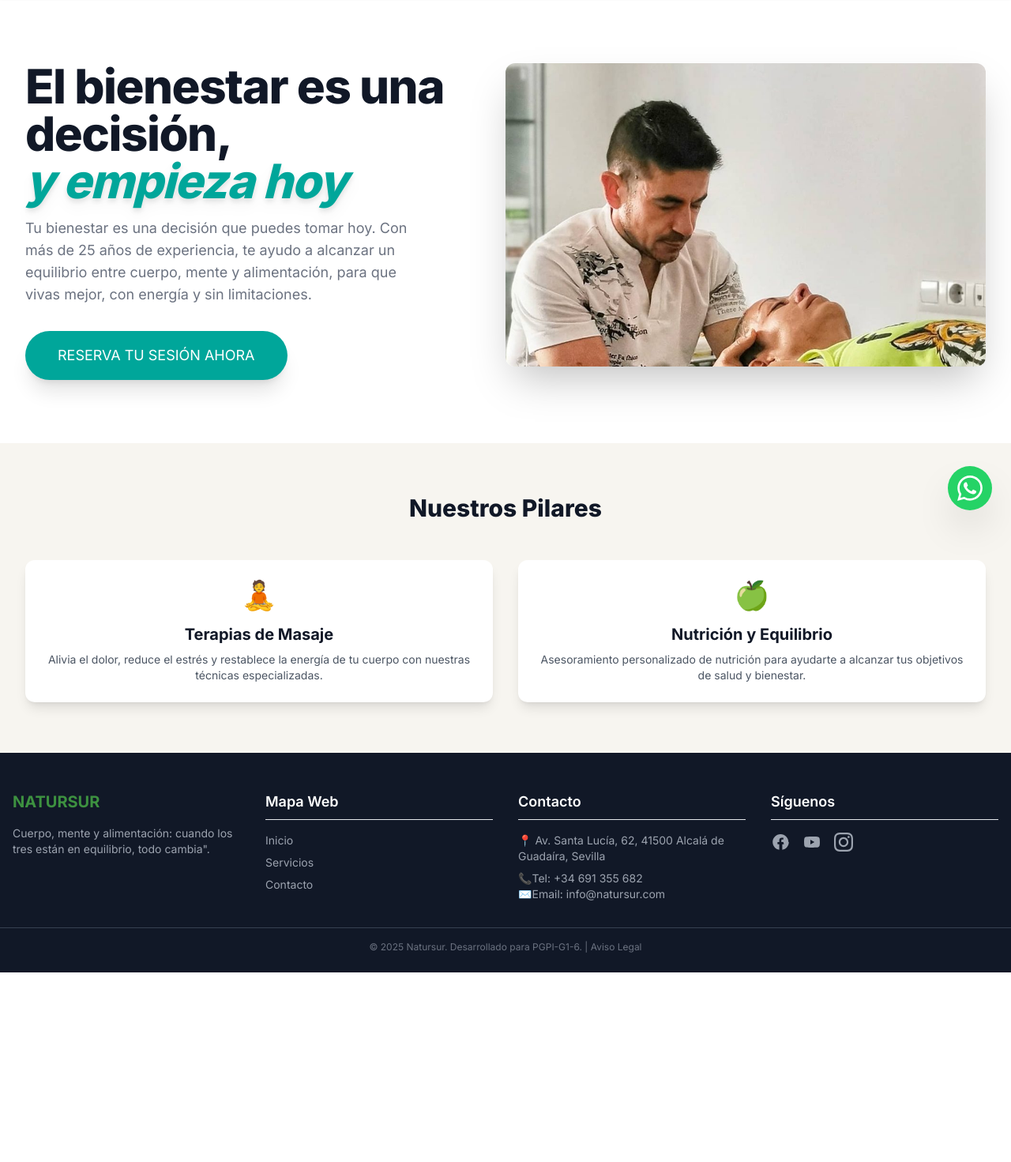
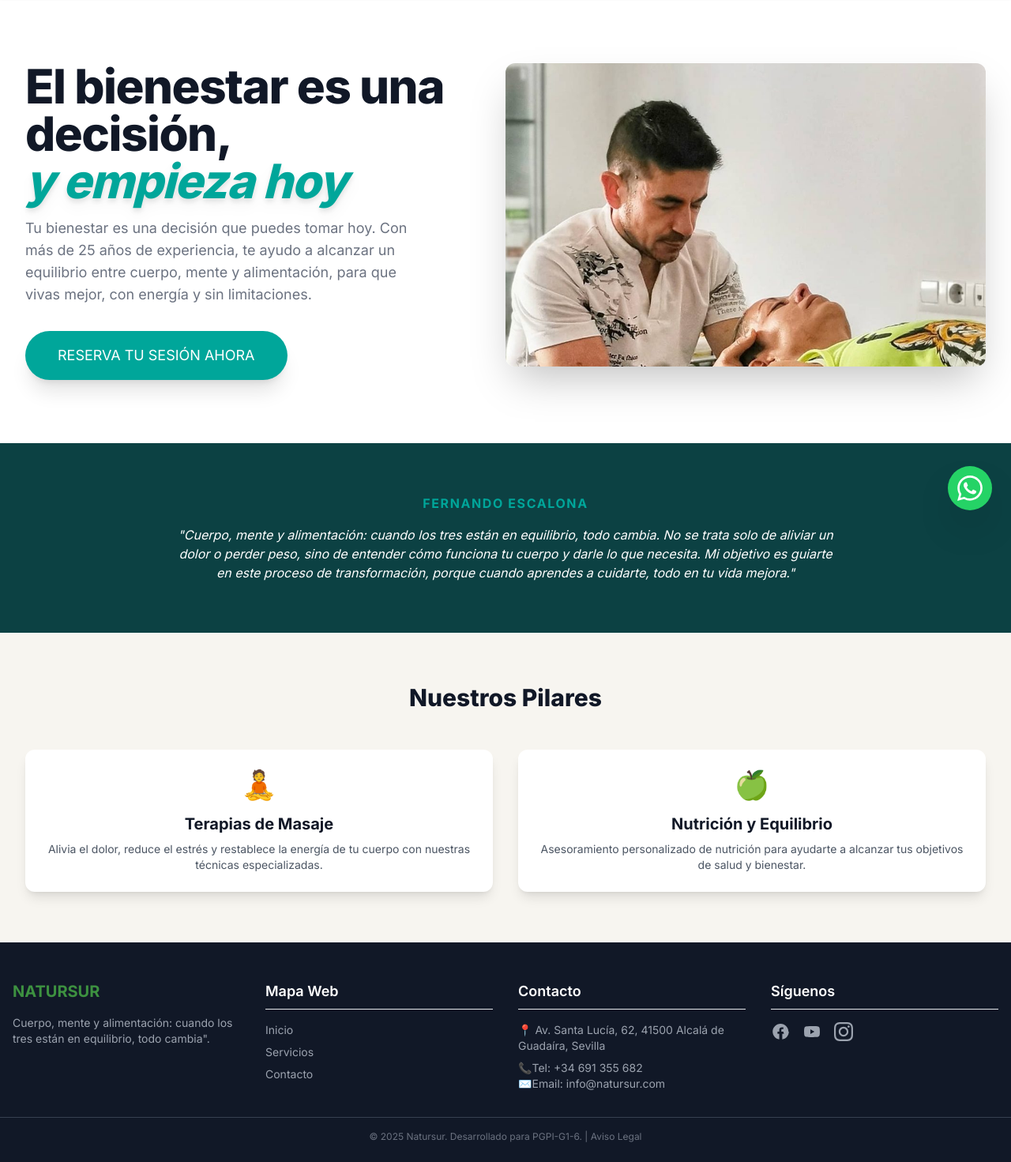
Before and after one commit to MartaRecio/PGPI-G1-6-Natursur, a Django app: page / in a window 1280 px wide. Shown: the part 130-1601 px from the top of the page at 79% size. Before the commit the page ends 1361 px from the top, so only its background shows below. Run offline with Django 5.2, Linux system fonts and the light colour scheme; some libraries are stand-ins or nearby versions.

Commit message:
Nuevos cambios de diseño

```diff
--- a/natursur/home/templates/base.html
+++ b/natursur/home/templates/base.html
@@ -15,10 +15,12 @@
             --color-light-background: #F7F5F0;
             --color-button-turquesa: #00A69A; /* Color del botón "RESERVA TU CITA" */
             --color-text-dark: #333333;
+            --color-dark-teal: #0c4143;
         }
         .bg-button-turquesa { background-color: var(--color-button-turquesa); }
         .text-corporate-green { color: var(--color-corporate-green); }
         .text-button-turquesa { color: var(--color-button-turquesa); }
+        .bg-dark-teal { background-color: var(--color-dark-teal); }
 
         body {
             font-family: 'Inter', sans-serif;
@@ -150,15 +152,15 @@
                 <h4 class="text-lg font-semibold mb-4 border-b border-corporate-green pb-2">Síguenos</h4>
                 <div class="flex space-x-4">
                     <!-- Facebook -->
-                    <a href="#" class="text-gray-400 hover:text-corporate-green transition duration-300">
+                    <a href="https://www.facebook.com/natursur" target="_blank" class="text-gray-400 hover:text-corporate-green transition duration-300">
                         <svg class="w-6 h-6" fill="currentColor" viewBox="0 0 24 24"><path d="M22.24 12c0-5.52-4.48-10-10-10S2.24 6.48 2.24 12c0 4.93 3.63 9.07 8.35 9.8v-7H8.38v-2.8h2.21v-2.14c0-2.18 1.33-3.37 3.27-3.37 0.93 0 1.73 0.07 1.96 0.1v2.23h-1.32c-1.03 0-1.24 0.49-1.24 1.21V12h2.5L16.5 14.8h-2.1v7c4.72-0.73 8.35-4.87 8.35-9.8z"/></svg>
                     </a>
                     <!-- Youtube -->
-                    <a href="#" class="text-gray-400 hover:text-corporate-green transition duration-300">
+                    <a href="https://www.youtube.com/@natursur" target="_blank" class="text-gray-400 hover:text-corporate-green transition duration-300">
                         <svg class="w-6 h-6" fill="currentColor" viewBox="0 0 24 24"><path d="M10 15l5.19-3L10 9v6zm11.56-7.83c.13.47.22 1.1.28 1.9.07.8.1 1.49.1 2.09L22 12c0 2.19-.16 3.8-.44 4.83-.25.9-.83 1.48-1.73 1.73-.47.13-1.33.22-2.65.28-1.3.07-2.49.1-3.59.1L12 19c-4.19 0-6.8-.16-7.83-.44-.9-.25-1.48-.83-1.73-1.73-.13-.47-.22-1.1-.28-1.9-.07-.8-.1-1.49-.1-2.09L2 12c0-2.19.16-3.8.44-4.83.25-.9.83-1.48 1.73-1.73.47-.13 1.33-.22 2.65-.28 1.3-.07 2.49-.1 3.59-.1L12 5c4.19 0 6.8.16 7.83.44.9.25 1.48.83 1.73 1.73z"/></svg>
                     </a>
                     <!-- Instagram -->
-                    <a href="#" class="text-gray-400 hover:text-corporate-green transition duration-300">
+                    <a href="https://www.instagram.com/yosoyescalona/" target="_blank" class="text-gray-400 hover:text-corporate-green transition duration-300">
                         <svg class="w-6 h-6" fill="currentColor" viewBox="0 0 24 24">
                             <path d="M12 2.163c3.204 0 3.584.012 4.85.07 3.252.148 4.771 1.691 4.919 4.919.058 1.265.069 1.645.069 4.849 0 3.205-.012 3.584-.069 4.849-.149 3.225-1.664 4.771-4.919 4.919-1.266.058-1.644.07-4.85.07-3.204 0-3.584-.012-4.849-.07-3.26-.149-4.771-1.699-4.919-4.92-.058-1.265-.07-1.644-.07-4.849 0-3.204.013-3.583.07-4.849.149-3.227 1.664-4.771 4.919-4.919 1.266-.057 1.645-.069 4.849-.069zm0-2.163c-3.259 0-3.667.014-4.947.072-4.358.2-6.78 2.618-6.98 6.98-.059 1.281-.073 1.689-.073 4.948 0 3.259.014 3.668.072 4.948.2 4.358 2.618 6.78 6.98 6.98 1.281.058 1.689.072 4.948.072 3.259 0 3.668-.014 4.948-.072 4.354-.2 6.782-2.618 6.979-6.98.059-1.28.073-1.689.073-4.948 0-3.259-.014-3.667-.072-4.947-.196-4.354-2.617-6.78-6.979-6.98-1.281-.059-1.69-.073-4.949-.073zm0 5.838c-3.403 0-6.162 2.759-6.162 6.162s2.759 6.163 6.162 6.163 6.162-2.759 6.162-6.163c0-3.403-2.759-6.162-6.162-6.162zm0 10.162c-2.209 0-4-1.79-4-4 0-2.209 1.791-4 4-4s4 1.791 4 4c0 2.21-1.791 4-4 4zm6.406-11.845c-.796 0-1.441.645-1.441 1.44s.645 1.44 1.441 1.44c.795 0 1.439-.645 1.439-1.44s-.644-1.44-1.439-1.44z"/>
                         </svg>
--- a/natursur/home/templates/home/index.html
+++ b/natursur/home/templates/home/index.html
@@ -36,6 +36,14 @@
             </div>
         </div>
     </section>
+        <section class="bg-dark-teal py-16">
+            <div class="max-w-4xl mx-auto px-4 sm:px-6 lg:px-8 text-center">
+                <p class="text-base font-bold tracking-widest uppercase text-button-turquesa mb-4">FERNANDO ESCALONA</p>
+                <blockquote class="text-white md:text-base font-light leading-relaxed italic">
+            <p class="mx-auto">"Cuerpo, mente y alimentación: cuando los tres están en equilibrio, todo cambia. No se trata solo de aliviar un dolor o perder peso, sino de entender cómo funciona tu cuerpo y darle lo que necesita. Mi objetivo es guiarte en este proceso de transformación, porque cuando aprendes a cuidarte, todo en tu vida mejora."</p>
+                </blockquote>
+            </div>
+        </section>
 
     <!-- SECCIÓN DE VALORES / SERVICIOS DESTACADOS (Ejemplo de contenido) -->
     <section class="py-16 bg-light-background">
```
